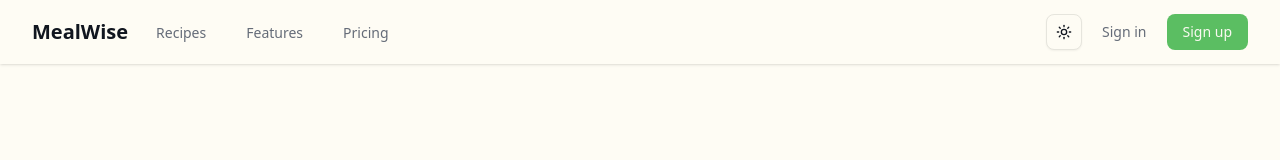
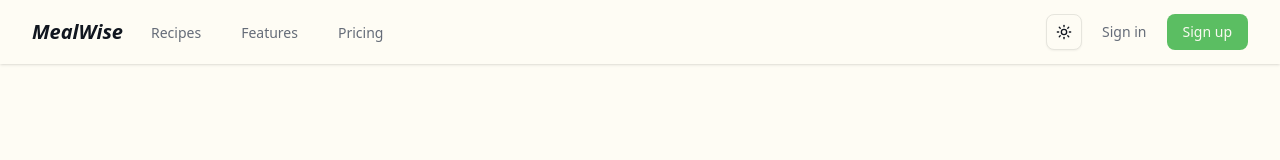
Before and after one commit to esisss/mealtrack-app, a Next.js app: page / in a window 1280 px wide. Shown: the top 160 px of the page. Built offline with nearby package versions, Linux system fonts and the light colour scheme.

Commit message:
brand in italic cause it looks cooler

```diff
--- a/components/ui/navbar.tsx
+++ b/components/ui/navbar.tsx
@@ -25,7 +25,7 @@
           <div className="flex-shrink-0 flex items-center">
             <Link
               href="/"
-              className="text-xl font-bold text-foreground hover:text-primary transition-colors"
+              className="text-xl font-bold text-foreground hover:text-primary transition-colors italic"
             >
               MealWise
             </Link>
```
